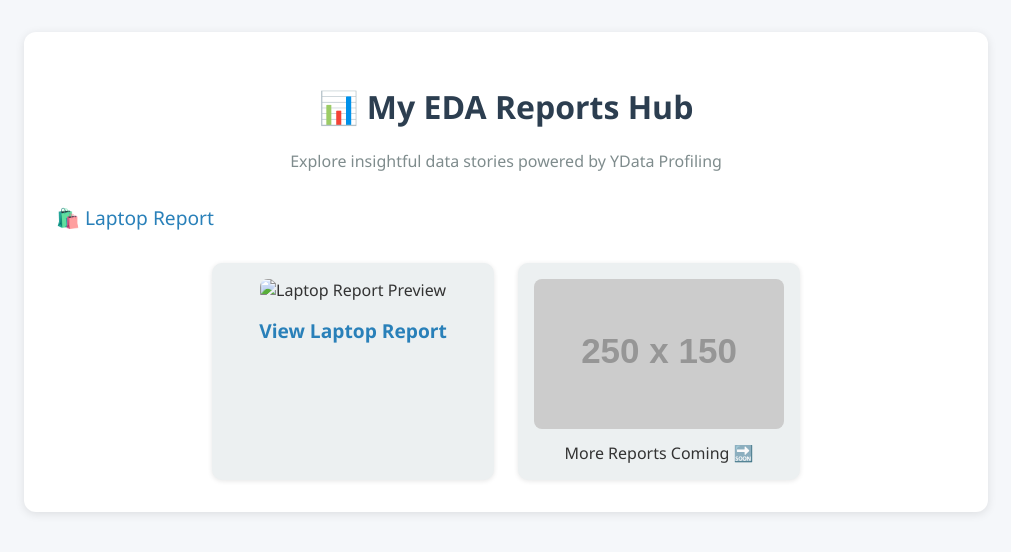
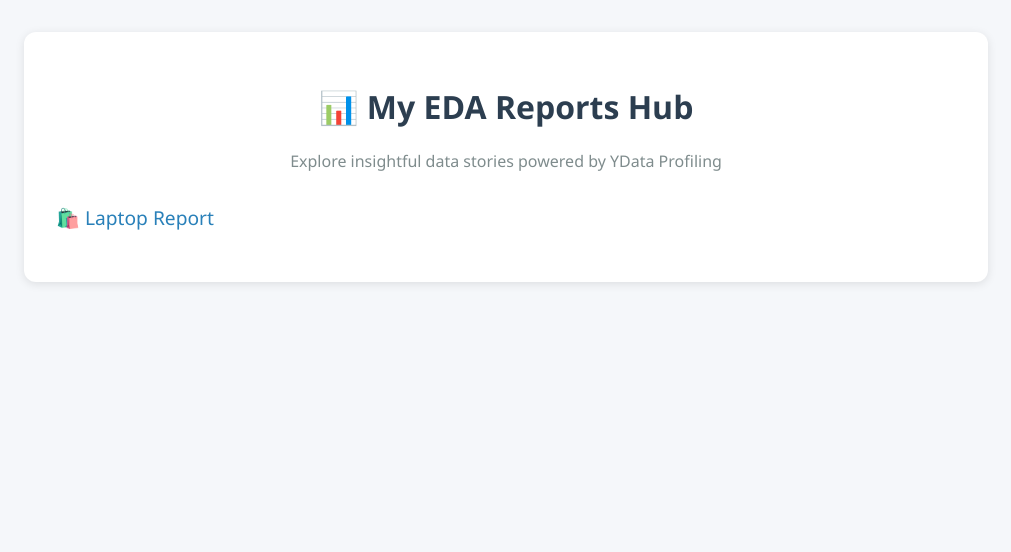
Before and after one commit to aayushsingh2708/EDA_Reports, a plain HTML site: page index.html in a window 1280 px wide. Shown: the whole page, without its empty margins (134-1145 px from the left). Drawn offline with Linux system fonts and the light colour scheme; placeholder pictures from the web are drawn by us.

Commit message:
Update index.html

```diff
--- a/index.html
+++ b/index.html
@@ -83,17 +83,6 @@
     <ul>
       <li><a href="ydata/laptop_report.html" target = "_blank">🛍️ Laptop Report</a></li>
     </ul>
-
-    <div class="preview">
-      <div class="card">
-        <img src="image.png" alt="Laptop Report Preview">
-        <a href="reports/laptop_report.html">View Laptop Report</a>
-      </div>
-      <div class="card">
-        <img src="https://via.placeholder.com/250x150.png?text=More+Coming+Soon" alt="Placeholder">
-        <span>More Reports Coming 🔜</span>
-      </div>
-    </div>
   </div>
 </body>
 </html>
```
